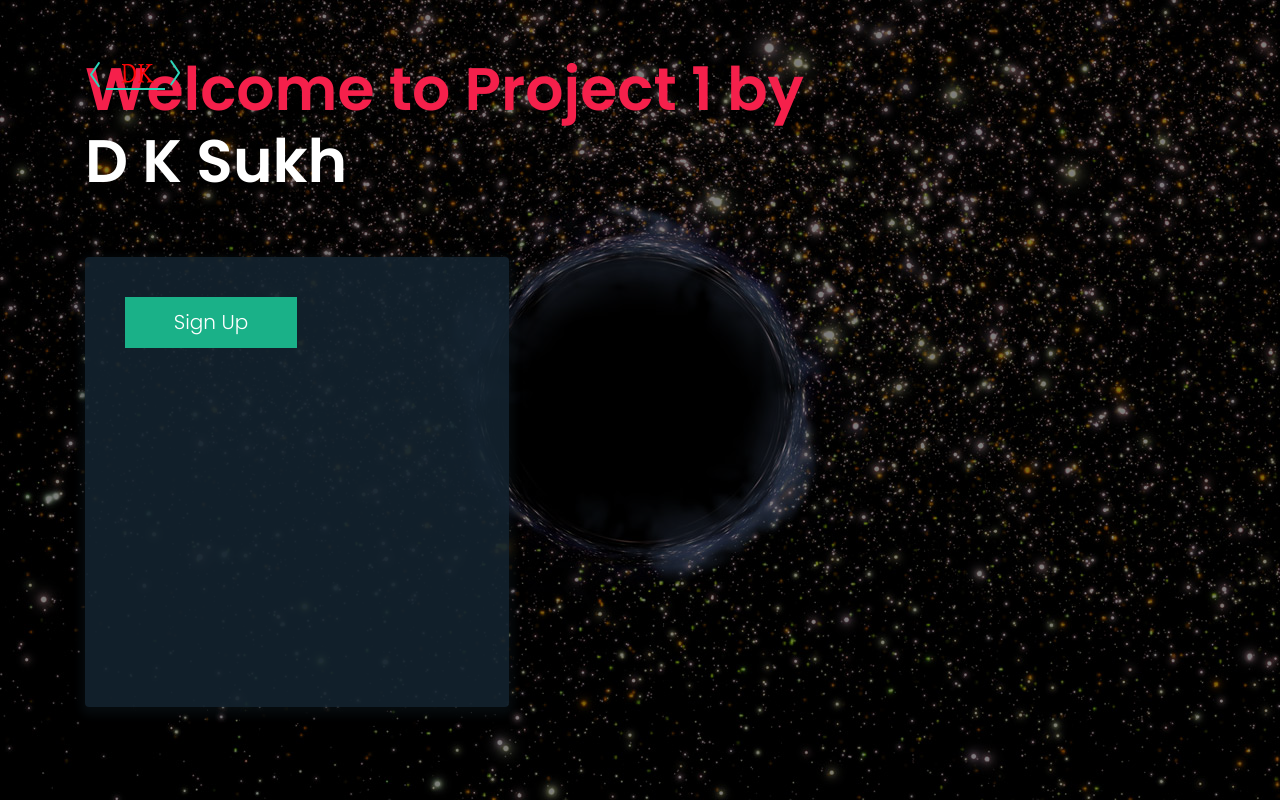
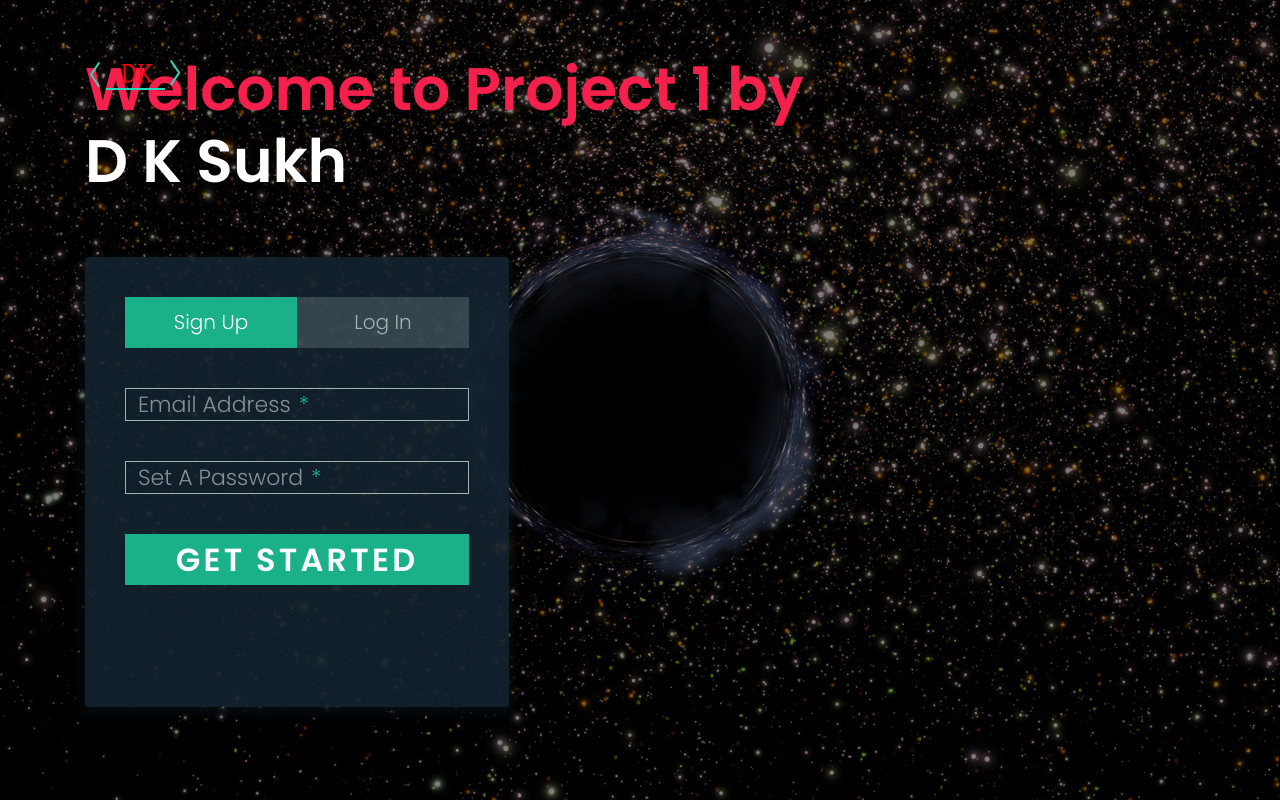
Before and after one commit to DKSukhani/Project1, a Flask app: page / in a window 1280 px wide. Run offline with Flask 2, Linux system fonts and the light colour scheme; parts of the project's set-up code (start-up, migrations or seed data) failed here and were passed over; some libraries are stand-ins or nearby versions.

Commit message:
Login password check form.  It now works.

```diff
--- a/application.py
+++ b/application.py
@@ -2,7 +2,7 @@ import os
 import secret
 
 from flask import Flask, render_template, request
-from werkzeug.security import generate_password_hash, check_password_hash
+
 from flask_login import LoginManager
 from flask_bcrypt import Bcrypt
 
@@ -29,15 +29,44 @@ def index():
 def hello():
     email = request.form.get("email")
     password = request.form.get("password")
-    password = bcrypt.generate_password_hash(password)
+    print("password without the decode is "+ password)
+    password = bcrypt.generate_password_hash(password,10).decode('utf-8')
     db.execute("INSERT INTO users (email, password) VALUES (:email, :password)",
             {"email": email, "password": password})
 
     db.commit()
     data = db.execute(
-         "SELECT password FROM users").fetchall()
+         "SELECT email FROM users").fetchall()
     data = str(data)
     return(data)
+
+@app.route("/check", methods=["POST", "GET"])
+def check():
+        email = request.form.get("login_email")
+        check_email_in_db = db.execute("SELECT COUNT(*) FROM users WHERE email = :email", {"email": email}).fetchall()
+        if check_email_in_db[0][0] == 1 :
+            email = request.form.get("login_email")
+            password = request.form.get("login_password")
+            retrive_password_from_db = db.execute("SELECT password FROM users WHERE email = :email", {"email": email}).fetchall()
+            retrive_password_from_db = retrive_password_from_db[0][0]
+            if bcrypt.check_password_hash(retrive_password_from_db, password):
+                return("this works")
+            else:
+                return("something is wrong")
+
+
+            # if abc == password:
+            #    return("all is good")
+            # else:
+            #     return ("Sorry you have entered an incorrect password")
+            # rs = db.execute("SELECT password FROM users WHERE email = :email" , {"email": email, "password": password}).fetchall()
+            # if rs[0][0] == 1 :
+            #     return ("Thank you for logging-in")
+            # else:
+            #
+
+        else:
+            return ("Sorry, you are not a registered user")
 
 
 if __name__ == '__main__':
--- a/templates/index.html
+++ b/templates/index.html
@@ -1,5 +1,4 @@
-{% extends "layout.html" %}
-{% block body %}
+{% extends "layout.html" %} {% block body %}
 
 <!-- Start Header Area -->
 <header class="default-header">
@@ -42,44 +41,37 @@
 			<div class=" col-lg-12 ">
 				<div class="banner-content">
 					<h1>Welcome to Project 1 by
-						<br><span class="text-white">D K Sukh</h1>
+						<br>
+						<span class="text-white">D K Sukh</h1>
 					</h1>
 				</div>
 
 				<div class="form">
 					<ul class="tab-group">
-						<li class="tab active"><a href="#signup">Sign Up</a></li>
-						<!-- <li class="tab"><a href="#login">Log In</a></li> -->
+						<li class="tab active">
+							<a href="#signup">Sign Up</a>
+						</li>
+						<li class="tab">
+							<a href="#login">Log In</a>
+						</li>
 					</ul>
 					<div class="tab-content">
 						<div id="signup">
 							<form action="{{ url_for('hello') }}" method="POST">
-								<!-- <div class="top-row">
-									<div class="field-wrap">
-										<label>
-											First Name<span class="req">*</span>
-										</label>
-										<input type="text" required autocomplete="off" />
-									</div>
 
-									<div class="field-wrap">
-										<label>
-											Last Name<span class="req">*</span>
-										</label>
-										<input type="text" required autocomplete="off" />
-									</div>
-								</div> -->
 
 								<div class="field-wrap">
 									<label>
-										Email Address<span class="req">*</span>
+										Email Address
+										<span class="req">*</span>
 									</label>
 									<input name="email" type="email" required autocomplete="off" />
 								</div>
 
 								<div class="field-wrap">
 									<label>
-										Set A Password<span class="req">*</span>
+										Set A Password
+										<span class="req">*</span>
 									</label>
 									<input name="password" type="password" required autocomplete="off" />
 								</div>
@@ -90,36 +82,39 @@
 
 						</div>
 
-						<!-- <div id="login">
-							<h1>Welcome Back!</h1>
+						<div id="login">
 
-							<form action="/" method="post">
+							<form action="{{ url_for('check') }}" method="POST">
 
 								<div class="field-wrap">
 									<label>
-										Email Address<span class="req">*</span>
+										Email Address
+										<span class="req">*</span>
 									</label>
-									<input type="email" required autocomplete="off" />
+									<input name="login_email" type="email" required autocomplete="off" />
 								</div>
 
 								<div class="field-wrap">
 									<label>
-										Password<span class="req">*</span>
+										Enter your password
+										<span class="req">*</span>
 									</label>
-									<input type="password" required autocomplete="off" />
+									<input name="login_password" type="password" required autocomplete="off" />
 								</div>
 
-								<p class="forgot"><a href="#">Forgot Password?</a></p>
+
 
 								<button class="button button-block" />Log In</button>
 
 							</form>
 
-						</div> -->
+						</div>
 
-					</div><!-- tab-content -->
+					</div>
+					<!-- tab-content -->
 
-				</div> <!-- /form -->
+				</div>
+				<!-- /form -->
 			</div>
 		</div>
 	</div>
```
